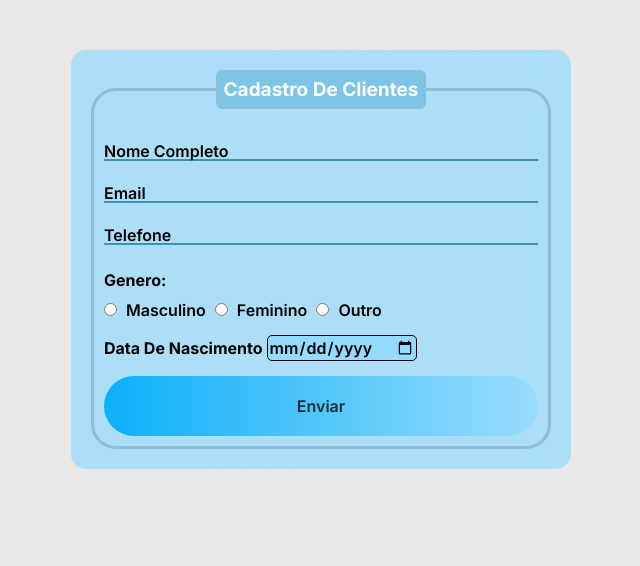
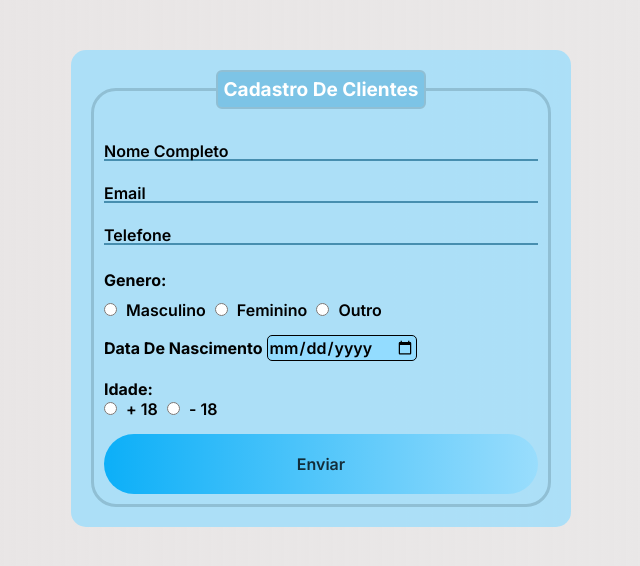
Before and after one commit to EmanuelSidon/Cadastro-Validation, a plain HTML site: page register.html in a window 1280 px wide. Shown: the whole page, without its empty margins (319-959 px from the left). Drawn offline with Linux system fonts and the light colour scheme.

Commit message:
checkpoint FrontEnd II atualizaçao.1

```diff
--- a/register.css
+++ b/register.css
@@ -95,6 +95,16 @@ fieldset {
   outline: none;
 }
 
+.idade  {
+  margin-top: 1.8rem;
+  display: inline-block;
+}
+
+.idade label {
+  cursor: pointer;
+  margin: 0.5rem 0.5rem;
+}
+
 #submit {
   background-image: linear-gradient( to right, #0CAFF8, #91dcffb0);
   cursor: pointer;
--- a/register.html
+++ b/register.html
@@ -48,6 +48,14 @@
       <label class="userLabel" for="dataNascimento"><strong>Data De Nascimento</strong></label>
 
       <input type="date" name="dataNascimento" id="nascimento" class="user" required>
+
+      <div class="idade">
+        <h3>Idade:</h3>
+        <input type="radio" name="idade" id="idade" value="maior"  required>
+        <label for="maior">+ 18</label>
+        <input type="radio" name="idade" id="idade" value="menor" required>
+        <label for="menor"> - 18</label>
+      </div>
       <button id="submit" class="btn">Enviar</button>
     </fieldset>
   </div>
```
